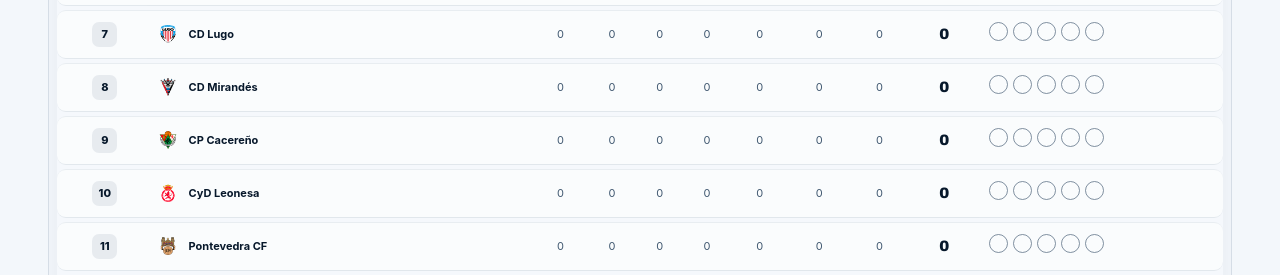
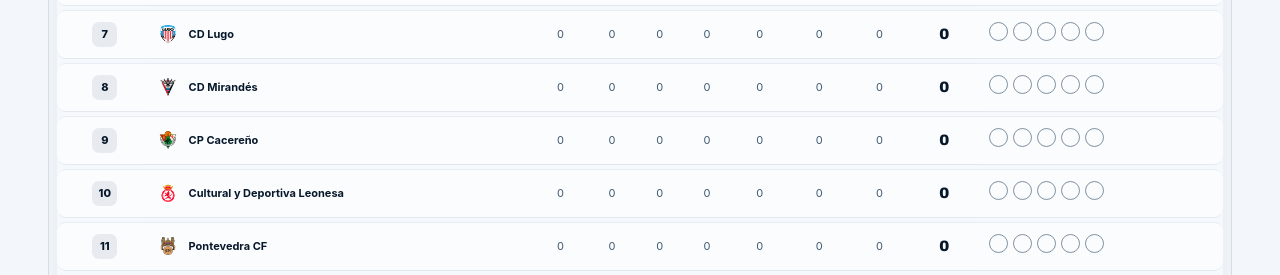
Before and after one commit to adriangrana/matchDayZGZ, a Next.js app: page /clasificacion in a window 1280 px wide. Shown: the part 962-1237 px from the top of the page. Built offline with nearby package versions, Linux system fonts and the light colour scheme; no server answers.

Commit message:
fix: use Cultural Leonesa display name

```diff
--- a/src/data/primera-federacion-teams.ts
+++ b/src/data/primera-federacion-teams.ts
@@ -70,7 +70,7 @@ export const groupOneTeamNames = [
   "Arenas Club",
   "Racing Club Ferrol",
   "Barakaldo CF",
-  "CyD Leonesa",
+  "Cultural y Deportiva Leonesa",
   "CP Cacereño",
   "CD Mirandés",
   "AD Mérida",
@@ -90,9 +90,10 @@ export const groupOneTeamNames = [
 ] as const;
 
 export const groupOneTeams: Team[] = groupOneTeamNames.map((name) => ({
-  id: slug(name),
+  id: name === "Cultural y Deportiva Leonesa" ? "cyd-leonesa" : slug(name),
   name,
   shortName: name
+    .replace("Cultural y Deportiva Leonesa", "Cultural Leonesa")
     .replace("Racing Club Ferrol", "Racing Ferrol")
     .replace("RC Deportivo Fabril", "Depor Fabril")
     .replace("Real Avilés Industrial", "Real Avilés")
@@ -127,7 +128,7 @@ for (const team of groupOneTeams) {
 export const groupOneTeamAliases: Record<string, string[]> = {
   "barakaldo-cf": ["Barakaldo"],
   "racing-club-ferrol": ["Racing Ferrol", "Racing Club de Ferrol"],
-  "cyd-leonesa": ["Cultural y Deportiva Leonesa", "Cultural Leonesa"],
+  "cyd-leonesa": ["CyD Leonesa", "Cultural y Deportiva Leonesa", "Cultural Leonesa"],
   "cp-cacereno": ["CP Cacereño", "Cacereño"],
   "cd-mirandes": ["CD Mirandés", "Mirandés"],
   "ad-merida": ["AD Mérida", "Mérida"],
```
